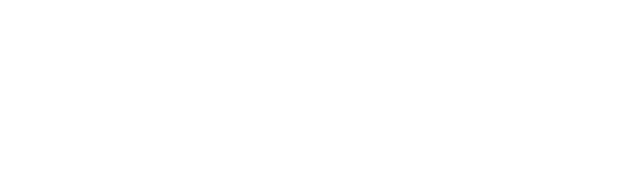
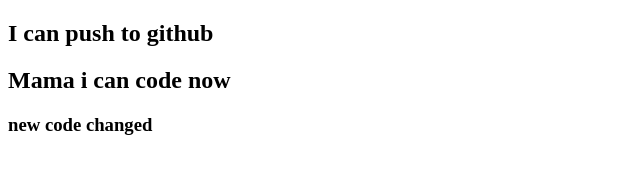
Before and after one commit to antusah1/my-sister-repo, a plain HTML site: page index.html in a window 1280 px wide. Shown: the whole page, without its empty margins (0-640 px from the left). Drawn offline with Linux system fonts and the light colour scheme.

Commit message:
add header

```diff
--- a/index.html
+++ b/index.html
@@ -7,6 +7,8 @@
     <title>My sister repo</title>
 </head>
 <body>
-
+    <h2>I can push to github </h2>
+    <h2>Mama i can code now</h2>
+    <h3>new code changed</h3>
 </body>
 </html>
```
